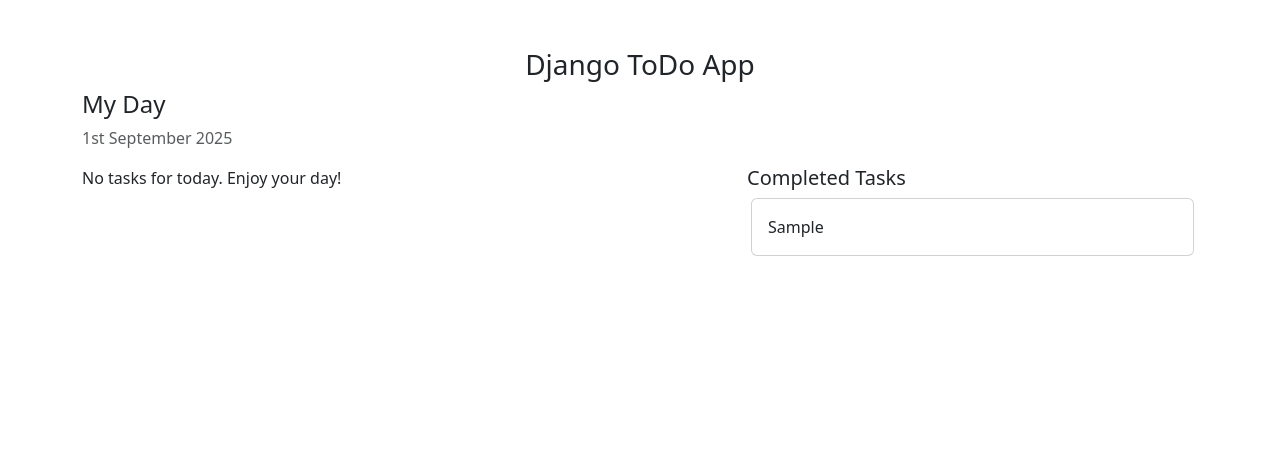
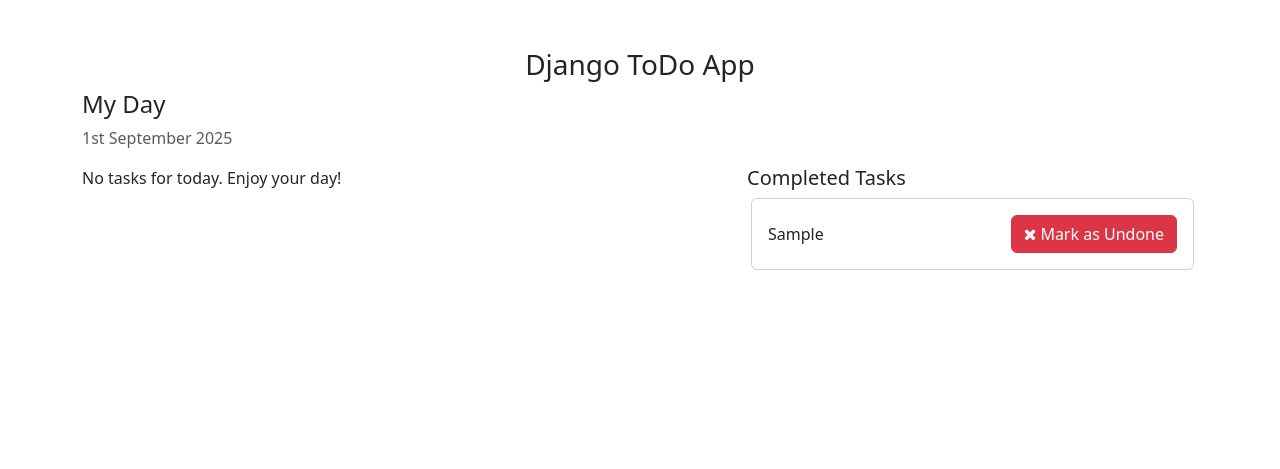
Before and after one commit to Manish-wq/django_todo, a Django app: page /get-todo/ in a window 1280 px wide. Shown: the top 469 px of the page. Run offline with Django 5.2, Linux system fonts and the light colour scheme; tables that the repository leaves empty hold one stand-in row (values such as "Sample post").

Commit message:
mark_as_undone functionality

```diff
--- a/templates/todo_home.html
+++ b/templates/todo_home.html
@@ -27,19 +27,25 @@
             <div class="col-md-7 col-lg-7" style="height: 450px; overflow: scroll;">
                 <!-- List of all the tasks for the day -->
                 {% for task in todo_list %}
-                <div class="card m-1">
-                    <div class="card-body">
-                            {{ task.task }} pk={{ task.id }}
+                    <div class="card m-1">
+                        <div class="card-body">
+                            <span id="task-text-{{ task.id }}">{{ task.task }} pk={{task.pk}}</span>
+                            <form id="edit-form-{{ task.id }}" action="{% url 'update_todo' task.id %}" method="post" style="display:none; margin-bottom:0;">
+                                {% csrf_token %}
+                                <input type="text" name="task" value="{{ task.task }}" class="form-control" style="width:60%; display:inline-block;">
+                                <button type="submit" class="btn btn-success btn-sm">Save</button>
+                                <button type="button" class="btn btn-secondary btn-sm" onclick="cancelEdit('{{ task.id }}')">Cancel</button>
+                            </form>
                             <span style="position: relative; float: right;">
                                 <a href="{% url 'mark_as_done' task.id %}" class="btn btn-success"><i class="fa fa-check"></i> Mark as Done</a>
-                                <a class="btn btn-danger"><i class="fa fa-trash"></i></a>
-                                <a class="btn btn-primary"><i class="fa fa-pencil"></i></a>
+                                <a href="{% url 'delete_todo' task.id %}" class="btn btn-danger" onclick="return confirm('Are you sure you want to delete this task?');"><i class="fa fa-trash"></i></a>
+                                <button class="btn btn-primary" onclick="showEdit('{{ task.id }}')"><i class="fa fa-pencil"></i></button>
                             </span>
                         </div>
                     </div>
                     {% empty %}
                         No tasks for today. Enjoy your day!
-                    {% endfor %}
+                {% endfor %}
 
             </div>
             <div class="col-md-5 col-lg-5">
@@ -47,8 +53,9 @@
                 <!-- List of all the tasks that have completed -->
                  {% for task in completed_todo %}
                 <div class="card m-1">
-                    <div class="card-body">
-                       {{ task.task }}
+                    <div class="card-body d-flex align-items-center justify-content-between">
+                        <span>{{ task.task }}</span>
+                        <a href="{% url 'mark_as_undone' task.id %}" class="btn btn-danger"><i class="fa fa-times"></i> Mark as Undone</a>
                     </div>
                 </div>
                 {% empty %}
@@ -70,6 +77,16 @@
                 </form>
             </div>
         </div>
+        <script>
+        function showEdit(id) {
+            document.getElementById('task-text-' + id).style.display = 'none';
+            document.getElementById('edit-form-' + id).style.display = 'inline-block';
+        }
+        function cancelEdit(id) {
+            document.getElementById('edit-form-' + id).style.display = 'none';
+            document.getElementById('task-text-' + id).style.display = 'inline';
+        }
+        </script>
     </div>
 </body>
 </html>
--- a/todoApp/urls.py
+++ b/todoApp/urls.py
@@ -28,8 +28,9 @@ urlpatterns = [
     path('get-todo/', views.get_todo, name='get_todo'),
     path('add-todo/', views.add_todo, name='add_todo'),
     path('mark-as-done/<int:pk>/', views.mark_as_done, name='mark_as_done'),
+    path('mark-as-undone/<int:pk>/', views.mark_as_undone, name='mark_as_undone'),
     path('update-todo/<int:pk>/', views.update_todo, name='update_todo'),
-    # path('delete-todo/<int:pk>/', views.delete_todo, name='delete_todo'),
+    path('delete-todo/<int:pk>/', views.delete_todo, name='delete_todo'),
 
 
 ] + static(settings.MEDIA_URL, document_root=settings.MEDIA_ROOT)
--- a/todoApp/views.py
+++ b/todoApp/views.py
@@ -1,5 +1,5 @@
 from  django.http import HttpResponse
-from django.shortcuts import render, redirect
+from django.shortcuts import render, redirect, get_object_or_404
 from employee.models import Employee, Todo
 
 
@@ -33,7 +33,14 @@ def add_todo(request):
 
 def mark_as_done(request, pk):
     todo = Todo.objects.get(pk=pk)
+    # todo = get_object_or_404(Todo, pk=pk)
     todo.is_completed = True
+    todo.save()
+    return redirect('get_todo')
+
+def mark_as_undone(request, pk):
+    todo = Todo.objects.get(pk=pk)
+    todo.is_completed = False
     todo.save()
     return redirect('get_todo')
 
@@ -46,3 +53,8 @@ def update_todo(request, pk):
         return redirect('get_todo')
     context = {'todo': todo}
     return render(request, 'update_todo.html', context)
+
+def delete_todo(request, pk):
+    todo = Todo.objects.get(pk=pk)
+    todo.delete()
+    return redirect('get_todo')
```
